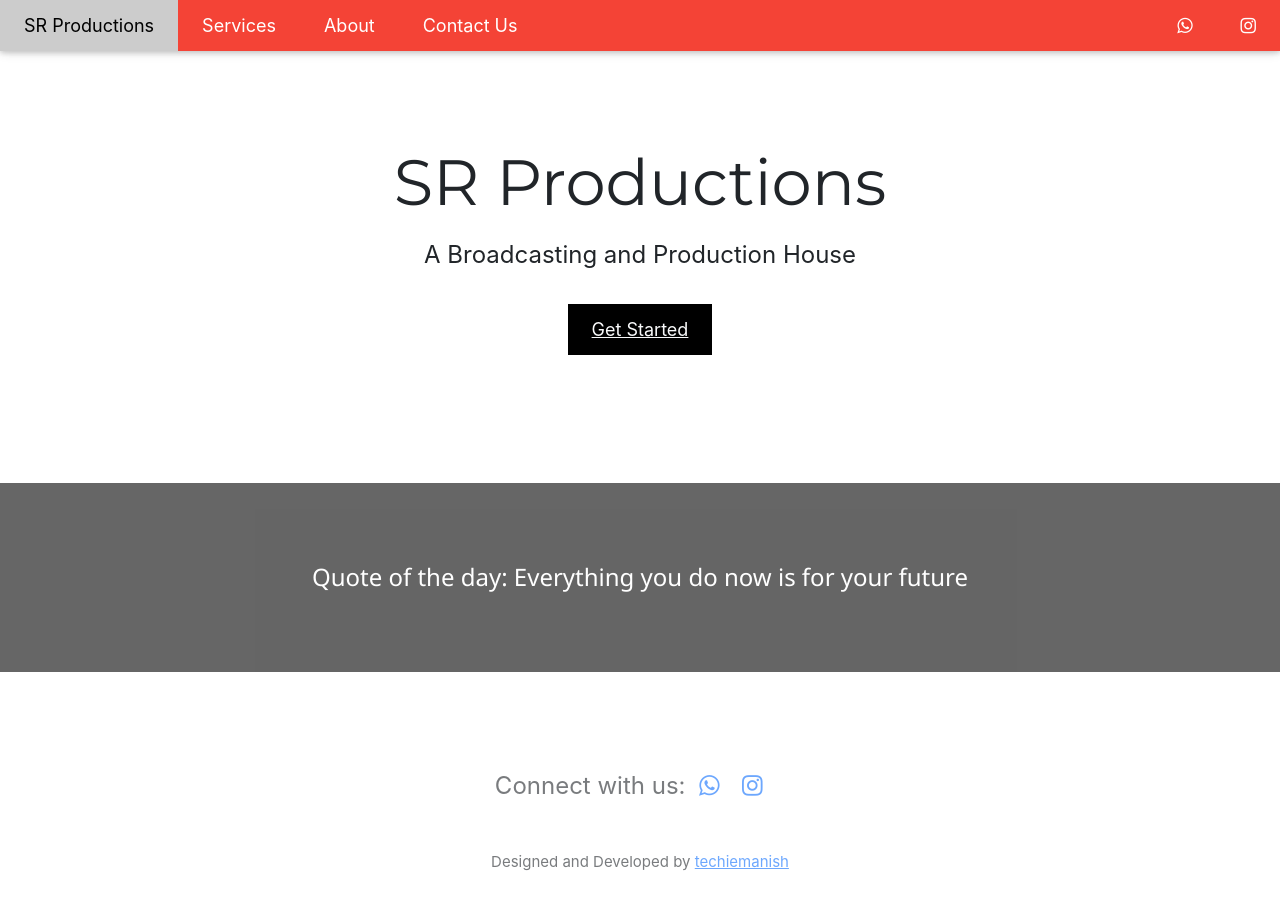
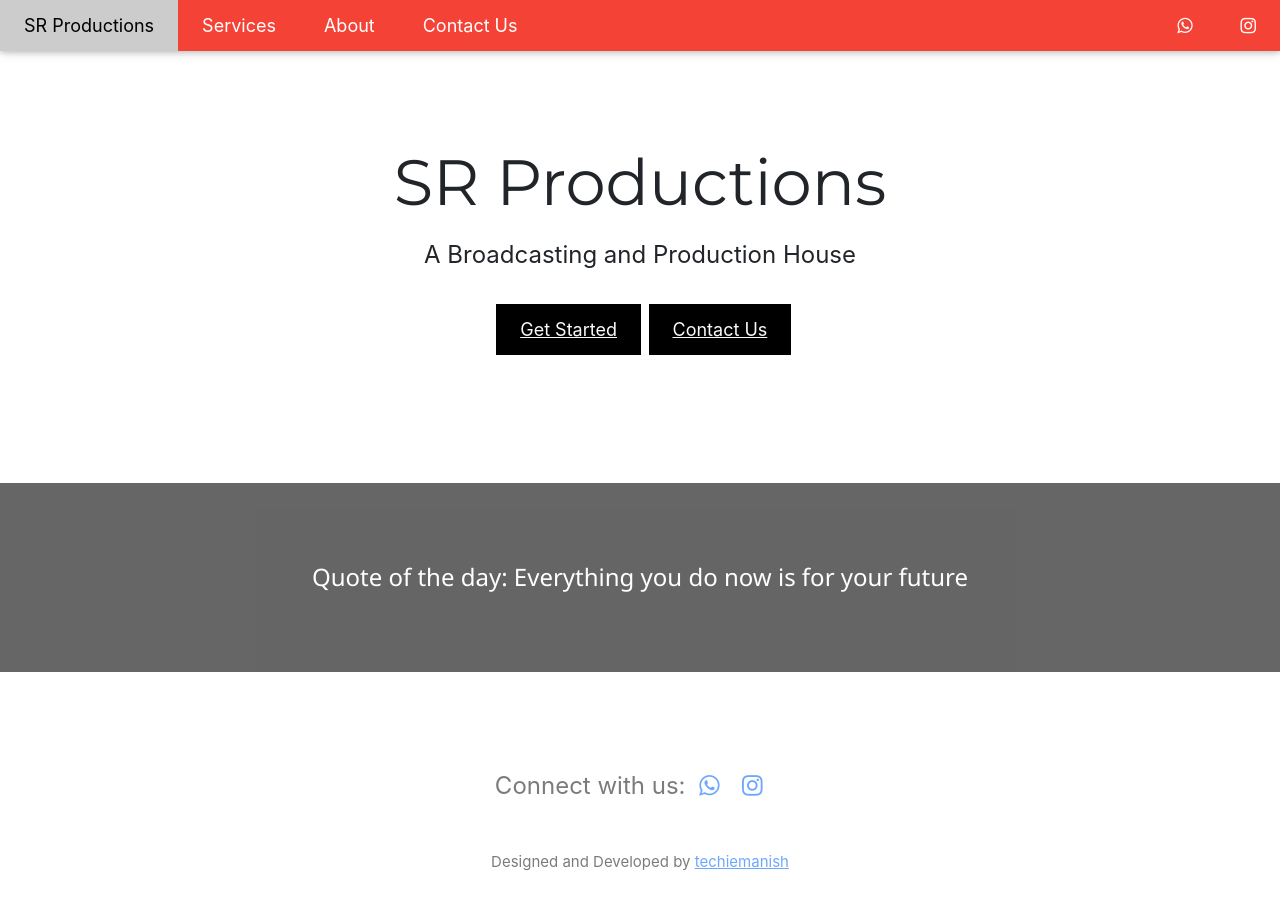
Before and after one commit to sarkarproductions/home, a React (Create React App) app: page / in a window 1280 px wide. Shown: the top 908 px of the page. Built offline with nearby package versions, Linux system fonts and the light colour scheme.

Commit message:
Navbar link bug fix and contact button added

```diff
--- a/src/Components/LandingPage.jsx
+++ b/src/Components/LandingPage.jsx
@@ -11,7 +11,10 @@ function LandingPage(props) {
     <header className="w3-container w3-center" style={{padding: "128px 16px"}}>
     <h1 className="w3-margin w3-jumbo w3-animate-top" onClick={animation} style={{fontFamily:"Montserrat"}}>{props.title}</h1>
     <p className="w3-xlarge w3-animate-left">{props.slogan}</p>
-    <button className="w3-button w3-black w3-padding-large w3-large w3-margin-top"><Link to="/services" className='text-light'>Get Started</Link></button>
+    <div className="container">
+    <button className="w3-button w3-black w3-padding-large w3-large w3-margin-top mx-2"><Link to="/services" className='text-light'>Get Started</Link></button>
+    <button className="w3-button w3-black w3-padding-large w3-large w3-margin-top"><Link to="/contact" className='text-light'>Contact Us</Link></button>
+    </div>
     </header>
     </>
   )
--- a/src/Components/NavBar.jsx
+++ b/src/Components/NavBar.jsx
@@ -17,7 +17,7 @@ function NavBar(props) {
     <div className="w3-top">
   <div className="w3-bar w3-red w3-card w3-left-align w3-large">
     <a className="w3-bar-item w3-button w3-hide-medium w3-hide-large w3-right w3-padding-large w3-hover-white w3-large w3-red" href={void(0)} onClick={myFunction} title="Toggle Navigation Menu"><i className="fa fa-bars"></i></a>
-    <a href="/" className="w3-bar-item w3-button w3-padding-large w3-white">{props.heading}</a>
+    <Link to="/" className="w3-bar-item w3-button w3-padding-large w3-white">{props.heading}</Link>
     {/* <!--<a href="#showcase" className="w3-bar-item w3-button w3-hide-small w3-padding-large w3-hover-white">Showcases</a>--> */}
     <Link to="/services" className="w3-bar-item w3-button w3-hide-small w3-padding-large w3-hover-white">{props.arg1}</Link>
     <Link to="/about" className="w3-bar-item w3-button w3-hide-small w3-padding-large w3-hover-white">{props.arg2}</Link>
```
